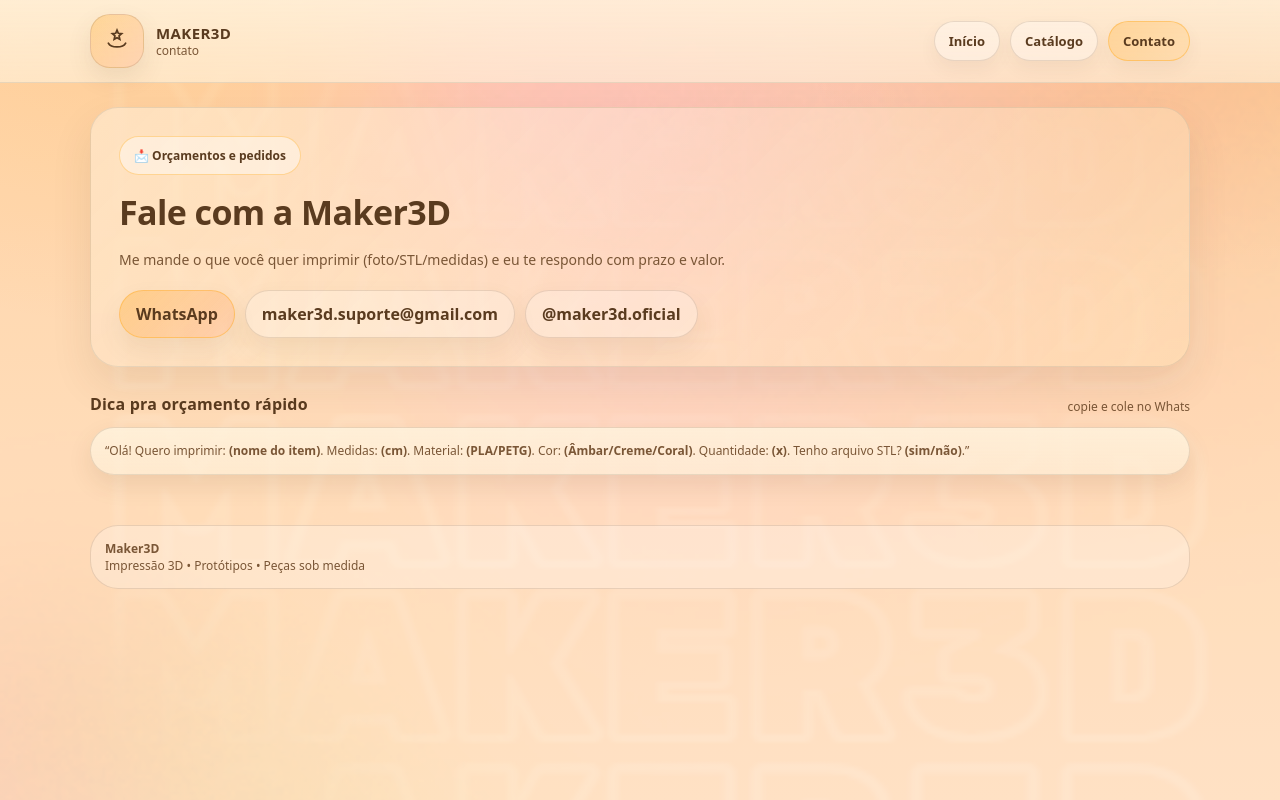
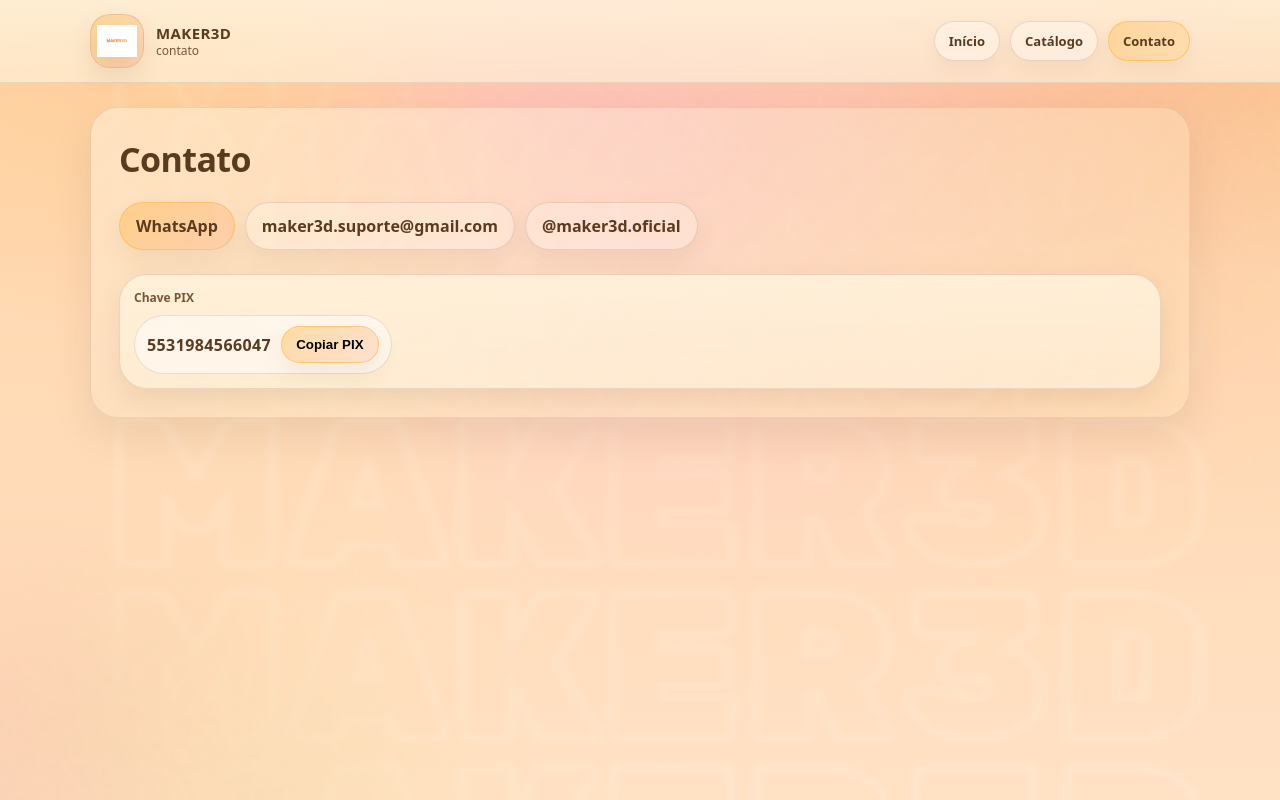
Before and after one commit to Maker3D-Shop/maker3d-shop.github.io, a plain HTML site: page contato.html in a window 1280 px wide. Drawn offline with Linux system fonts and the light colour scheme.

Commit message:
Update contato.html

```diff
--- a/contato.html
+++ b/contato.html
@@ -12,10 +12,7 @@
       <div class="nav">
         <a class="brand" href="index.html">
           <div class="mark" aria-hidden="true">
-            <svg width="26" height="26" viewBox="0 0 24 24" fill="none">
-              <path d="M12 2l1.2 2.9 3.1.3-2.4 2.1.7 3.1L12 8.9 9.4 10.4l.7-3.1L7.7 5.2l3.1-.3L12 2Z" stroke="currentColor" stroke-width="1.6"/>
-              <path d="M4 14c2.4 4.7 13.6 4.7 16 0" stroke="currentColor" stroke-width="1.6" stroke-linecap="round"/>
-            </svg>
+            <img src="assets/brand/logo.png" alt="" />
           </div>
           <div class="name">
             <strong>MAKER3D</strong><br/>
@@ -36,39 +33,25 @@
     <section class="hero">
       <div class="heroCard">
         <div class="heroInner">
-          <div class="kicker">📩 Orçamentos e pedidos</div>
-          <h1 class="heroTitle">Fale com a Maker3D</h1>
-          <p class="heroSub">Me mande o que você quer imprimir (foto/STL/medidas) e eu te respondo com prazo e valor.</p>
+          <h1 class="heroTitle">Contato</h1>
 
           <div class="heroActions">
             <a class="btn primary" href="https://wa.me/5531984566047" target="_blank" rel="noreferrer">WhatsApp</a>
             <a class="btn ghost" href="mailto:maker3d.suporte@gmail.com">maker3d.suporte@gmail.com</a>
             <a class="btn ghost" href="https://instagram.com/maker3d.oficial" target="_blank" rel="noreferrer">@maker3d.oficial</a>
           </div>
+
+          <div class="card" style="padding:14px; margin-top:10px;">
+            <p class="small" style="margin:0 0 8px; font-weight:900;">Chave PIX</p>
+            <div class="pixKey">
+              <span>5531984566047</span>
+              <button class="btn primary" style="padding:10px 14px;" onclick="navigator.clipboard.writeText('5531984566047'); this.textContent='Copiado ✅'; setTimeout(()=>this.textContent='Copiar PIX',1200);">Copiar PIX</button>
+            </div>
+          </div>
+
         </div>
       </div>
     </section>
-
-    <section class="section">
-      <div class="sectionTitle">
-        <h2>Dica pra orçamento rápido</h2>
-        <p>copie e cole no Whats</p>
-      </div>
-
-      <div class="card" style="padding:14px;">
-        <p class="small" style="margin:0;">
-          “Olá! Quero imprimir: <b>(nome do item)</b>. Medidas: <b>(cm)</b>. Material: <b>(PLA/PETG)</b>.
-          Cor: <b>(Âmbar/Creme/Coral)</b>. Quantidade: <b>(x)</b>. Tenho arquivo STL? <b>(sim/não)</b>.”
-        </p>
-      </div>
-    </section>
-
-    <footer>
-      <div class="footerCard">
-        <strong>Maker3D</strong><br/>
-        <span>Impressão 3D • Protótipos • Peças sob medida</span>
-      </div>
-    </footer>
   </main>
 </body>
 </html>
```
